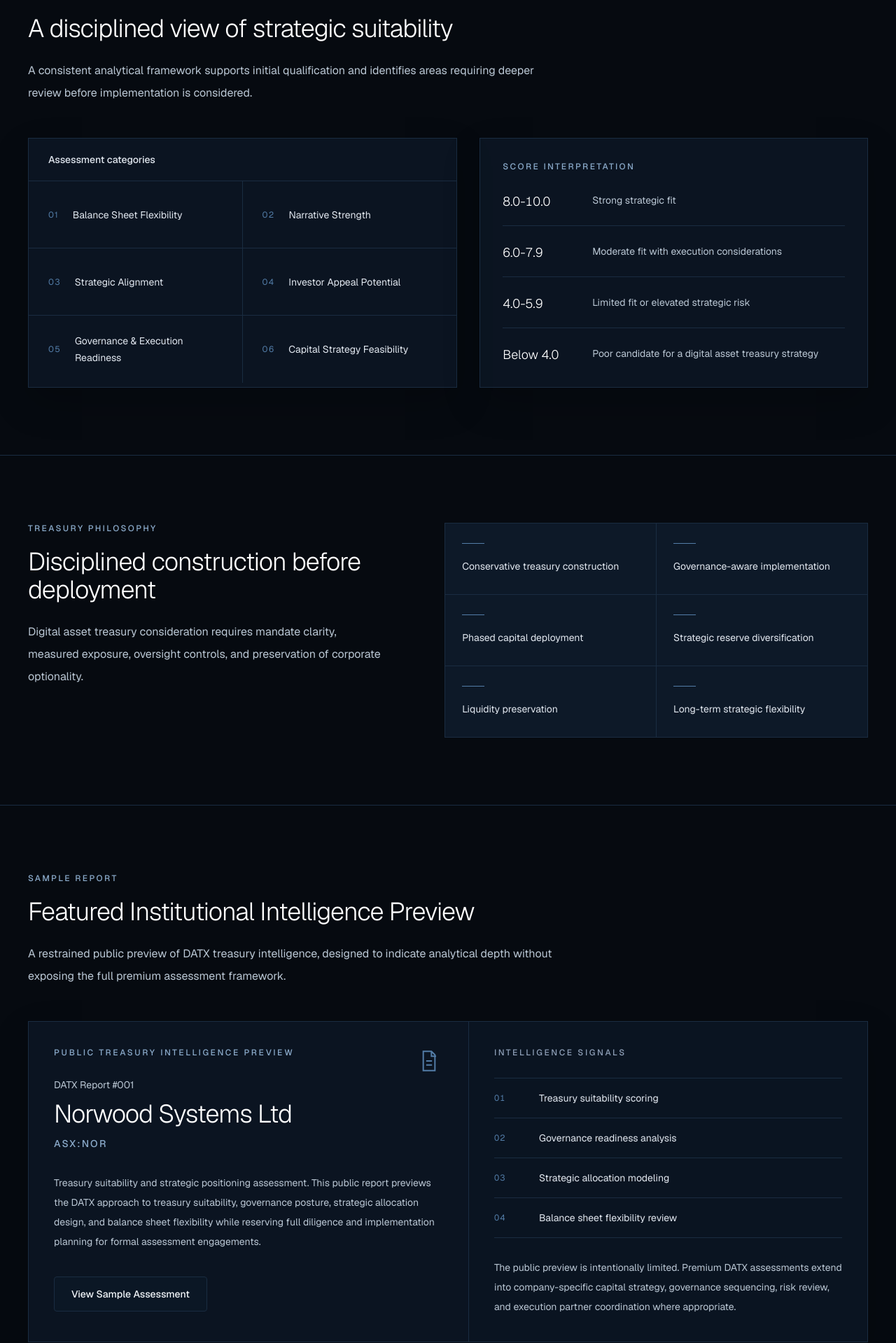
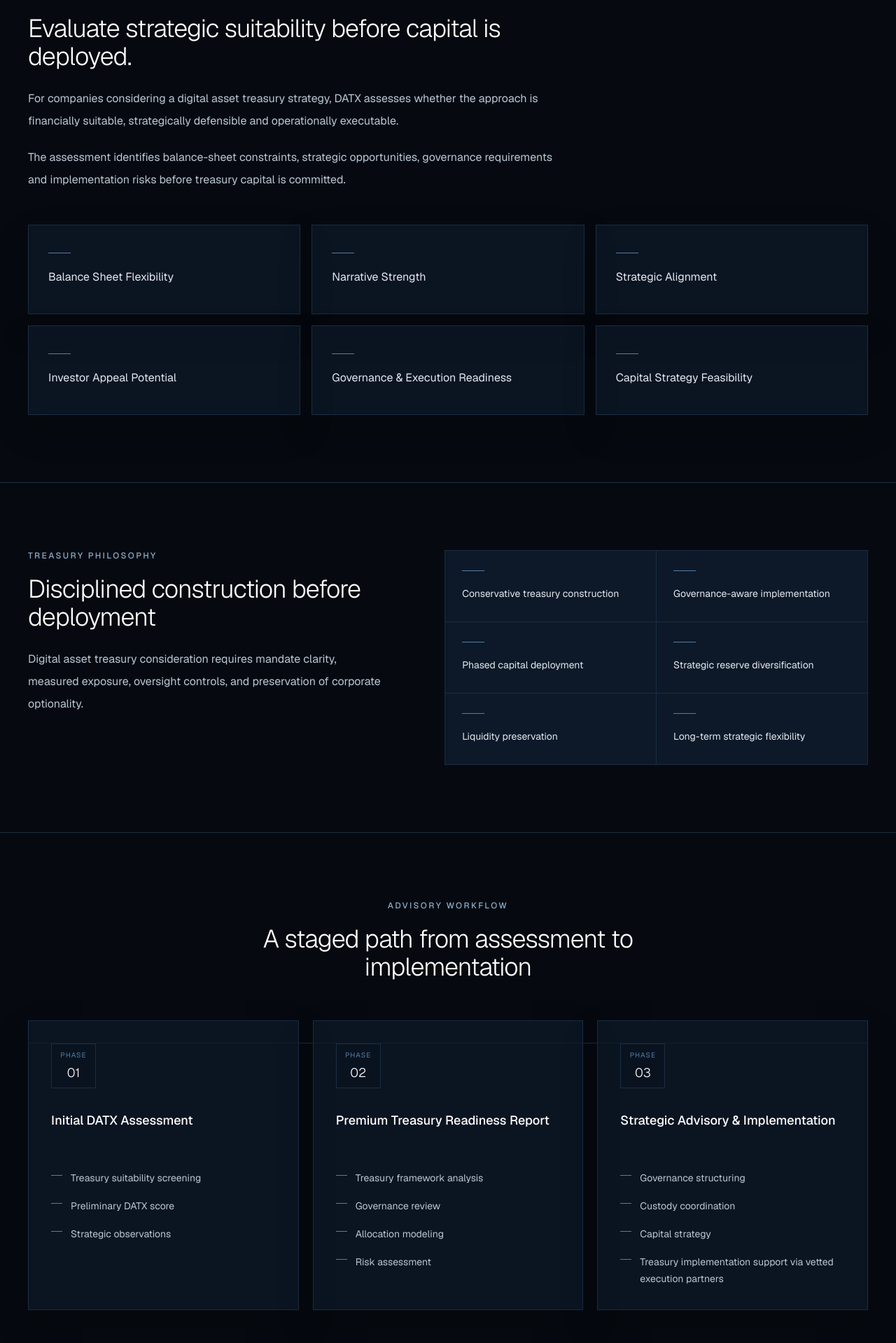
Before and after one commit to datxstrategy-creator/datx-prototype, a Next.js app: page / in a window 1280 px wide. Shown: the part 3161-5080 px from the top of the page at 70% size. Built offline with nearby package versions, Linux system fonts and the light colour scheme.

Commit message:
Replace candidate scoring with pre-adoption assessment and remove homepage sample

```diff
--- a/app/page.tsx
+++ b/app/page.tsx
@@ -1,8 +1,7 @@
 import {
   CapabilitySection,
   PhilosophySection,
-  ReportsSection,
-  ScoringSection,
+  PreAdoptionAssessmentSection,
   StrategicNetworkSection,
   VisionSection,
   WorkflowSection,
@@ -95,9 +94,8 @@ export default function Home() {
         <CapabilitySection />
         <StrategicNetworkSection />
         <VisionSection />
-        <ScoringSection />
+        <PreAdoptionAssessmentSection />
         <PhilosophySection />
-        <ReportsSection />
         <WorkflowSection />
         <AssessmentSection />
       </main>
--- a/components/datx-content.tsx
+++ b/components/datx-content.tsx
@@ -1,5 +1,3 @@
-import { DocumentIcon } from "@/components/icons";
-import { SampleAssessmentModal } from "@/components/sample-assessment-modal";
 import { SectionHeading } from "@/components/section-heading";
 
 const capabilities = [
@@ -32,29 +30,13 @@ const objectives = [
   "Broaden engagement with digital asset and technology-focused investor audiences",
 ];
 
-const scoreCategories = [
+const assessmentAreas = [
   "Balance Sheet Flexibility",
   "Narrative Strength",
   "Strategic Alignment",
   "Investor Appeal Potential",
   "Governance & Execution Readiness",
   "Capital Strategy Feasibility",
-];
-
-const scoreRanges = [
-  { range: "8.0-10.0", interpretation: "Strong strategic fit" },
-  {
-    range: "6.0-7.9",
-    interpretation: "Moderate fit with execution considerations",
-  },
-  {
-    range: "4.0-5.9",
-    interpretation: "Limited fit or elevated strategic risk",
-  },
-  {
-    range: "Below 4.0",
-    interpretation: "Poor candidate for a digital asset treasury strategy",
-  },
 ];
 
 const principles = [
@@ -64,22 +46,6 @@ const principles = [
   "Strategic reserve diversification",
   "Liquidity preservation",
   "Long-term strategic flexibility",
-];
-
-const reports = [
-  {
-    number: "DATX Report #001",
-    company: "Norwood Systems Ltd",
-    ticker: "ASX:NOR",
-    focus: "Treasury suitability and strategic positioning assessment",
-  },
-];
-
-const reportSignals = [
-  "Treasury suitability scoring",
-  "Governance readiness analysis",
-  "Strategic allocation modeling",
-  "Balance sheet flexibility review",
 ];
 
 const exclusions = [
@@ -236,57 +202,34 @@ export function VisionSection() {
   );
 }
 
-export function ScoringSection() {
+export function PreAdoptionAssessmentSection() {
   return (
     <section className="section-space border-b border-datx-line" id="framework">
       <div className="container-frame">
         <SectionHeading
-          description="A consistent analytical framework supports initial qualification and identifies areas requiring deeper review before implementation is considered."
-          label="DATX Candidate Scoring Framework"
-          title="A disciplined view of strategic suitability"
+          label="PRE-ADOPTION TREASURY ASSESSMENT"
+          title="Evaluate strategic suitability before capital is deployed."
         />
-        <div className="mt-12 grid gap-8 lg:grid-cols-[1.05fr_0.95fr]">
-          <div className="surface overflow-hidden">
-            <div className="border-b border-datx-line px-7 py-5">
-              <p className="text-sm font-medium text-slate-200">
-                Assessment categories
-              </p>
-            </div>
-            <div className="grid sm:grid-cols-2">
-              {scoreCategories.map((category, index) => (
-                <div
-                  className="flex min-h-24 items-center gap-5 border-b border-datx-line px-7 py-5 last:border-b-0 sm:[&:nth-last-child(2)]:border-b-0 sm:[&:nth-child(odd)]:border-r"
-                  key={category}
-                >
-                  <span className="text-xs tracking-widest text-datx-blue">
-                    0{index + 1}
-                  </span>
-                  <span className="text-sm leading-6 text-slate-200">
-                    {category}
-                  </span>
-                </div>
-              ))}
-            </div>
-          </div>
-          <div className="surface p-7 sm:p-8">
-            <p className="eyebrow">Score Interpretation</p>
-            <div className="mt-7 space-y-1">
-              {scoreRanges.map((score) => (
-                <div
-                  className="grid gap-2 border-b border-datx-line py-5 first:pt-0 last:border-b-0 last:pb-0 sm:grid-cols-[7.5rem_1fr]"
-                  key={score.range}
-                >
-                  <p className="text-lg font-light tabular-nums text-white">
-                    {score.range}
-                  </p>
-                  <p className="text-sm leading-6 text-datx-mist">
-                    {score.interpretation}
-                  </p>
-                </div>
-              ))}
-            </div>
-          </div>
+        <div className="mt-6 max-w-3xl space-y-5">
+          <p className="body-copy">
+            For companies considering a digital asset treasury strategy, DATX
+            assesses whether the approach is financially suitable, strategically
+            defensible and operationally executable.
+          </p>
+          <p className="body-copy">
+            The assessment identifies balance-sheet constraints, strategic
+            opportunities, governance requirements and implementation risks before
+            treasury capital is committed.
+          </p>
         </div>
+        <ul className="mt-12 grid gap-4 sm:grid-cols-2 lg:grid-cols-3">
+          {assessmentAreas.map((area) => (
+            <li className="surface flex min-h-32 flex-col justify-center p-6 sm:p-7" key={area}>
+              <span aria-hidden="true" className="mb-5 block h-px w-8 bg-datx-blue" />
+              <span className="text-base leading-7 text-slate-200">{area}</span>
+            </li>
+          ))}
+        </ul>
       </div>
     </section>
   );
@@ -309,80 +252,6 @@ export function PhilosophySection() {
             </div>
           ))}
         </div>
-      </div>
-    </section>
-  );
-}
-
-export function ReportsSection() {
-  const featuredReport = reports[0];
-
-  return (
-    <section className="section-space border-b border-datx-line" id="reports">
-      <div className="container-frame">
-        <SectionHeading
-          description="A restrained public preview of DATX treasury intelligence, designed to indicate analytical depth without exposing the full premium assessment framework."
-          label="Sample Report"
-          title="Featured Institutional Intelligence Preview"
-        />
-        <article className="surface mt-12 overflow-hidden">
-          <div className="grid lg:grid-cols-[1.05fr_0.95fr]">
-            <div className="border-b border-datx-line p-7 sm:p-9 lg:border-b-0 lg:border-r">
-              <div className="flex items-start justify-between gap-6">
-                <div className="max-w-xl">
-                  <p className="text-xs font-medium uppercase tracking-[0.22em] text-datx-accent">
-                    Public Treasury Intelligence Preview
-                  </p>
-                  <p className="mt-7 text-sm text-datx-mist">
-                    {featuredReport.number}
-                  </p>
-                  <h3 className="mt-3 text-3xl font-light tracking-tight text-white sm:text-4xl">
-                    {featuredReport.company}
-                  </h3>
-                  <p className="mt-3 text-sm font-medium tracking-[0.16em] text-datx-accent">
-                    {featuredReport.ticker}
-                  </p>
-                </div>
-                <DocumentIcon className="h-10 w-10 shrink-0 text-datx-blue" />
-              </div>
-              <p className="mt-8 max-w-2xl text-sm leading-7 text-datx-mist">
-                {featuredReport.focus}. This public report previews the DATX
-                approach to treasury suitability, governance posture, strategic
-                allocation design, and balance sheet flexibility while reserving
-                full diligence and implementation planning for formal
-                assessment engagements.
-              </p>
-              <SampleAssessmentModal
-                className="button-secondary mt-9 w-full gap-2 sm:w-auto"
-                label="View Sample Assessment"
-              />
-            </div>
-            <div className="bg-[#0a1522]/70 p-7 sm:p-9">
-              <p className="text-xs font-medium uppercase tracking-[0.22em] text-slate-400">
-                Intelligence Signals
-              </p>
-              <div className="mt-7 divide-y divide-datx-line border-y border-datx-line">
-                {reportSignals.map((signal, index) => (
-                  <div
-                    className="grid grid-cols-[3rem_1fr] items-center gap-4 py-4"
-                    key={signal}
-                  >
-                    <span className="text-xs tabular-nums tracking-widest text-datx-blue">
-                      0{index + 1}
-                    </span>
-                    <p className="text-sm leading-6 text-slate-200">{signal}</p>
-                  </div>
-                ))}
-              </div>
-              <p className="mt-7 text-sm leading-7 text-datx-mist">
-                The public preview is intentionally limited. Premium DATX
-                assessments extend into company-specific capital strategy,
-                governance sequencing, risk review, and execution partner
-                coordination where appropriate.
-              </p>
-            </div>
-          </div>
-        </article>
       </div>
     </section>
   );
```
